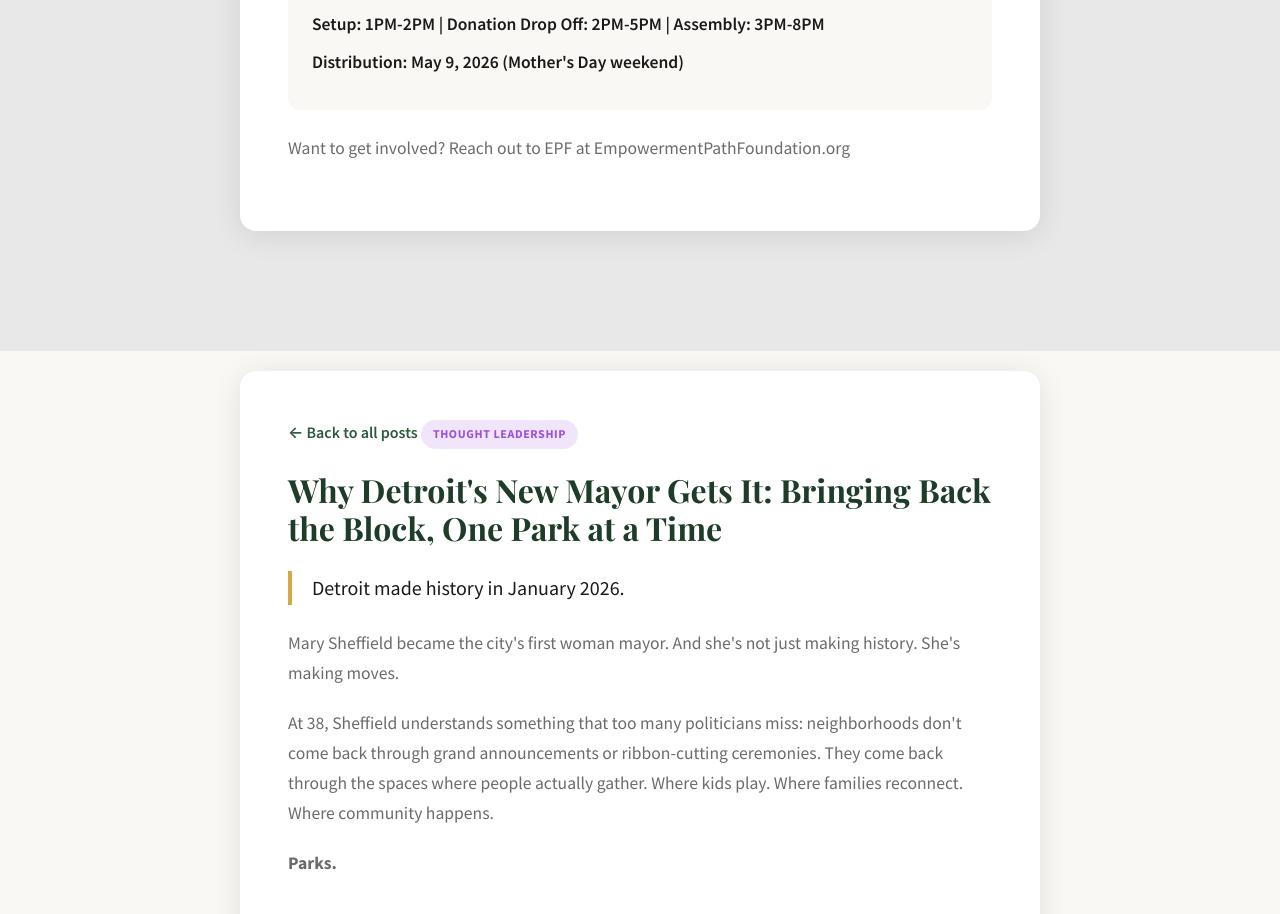
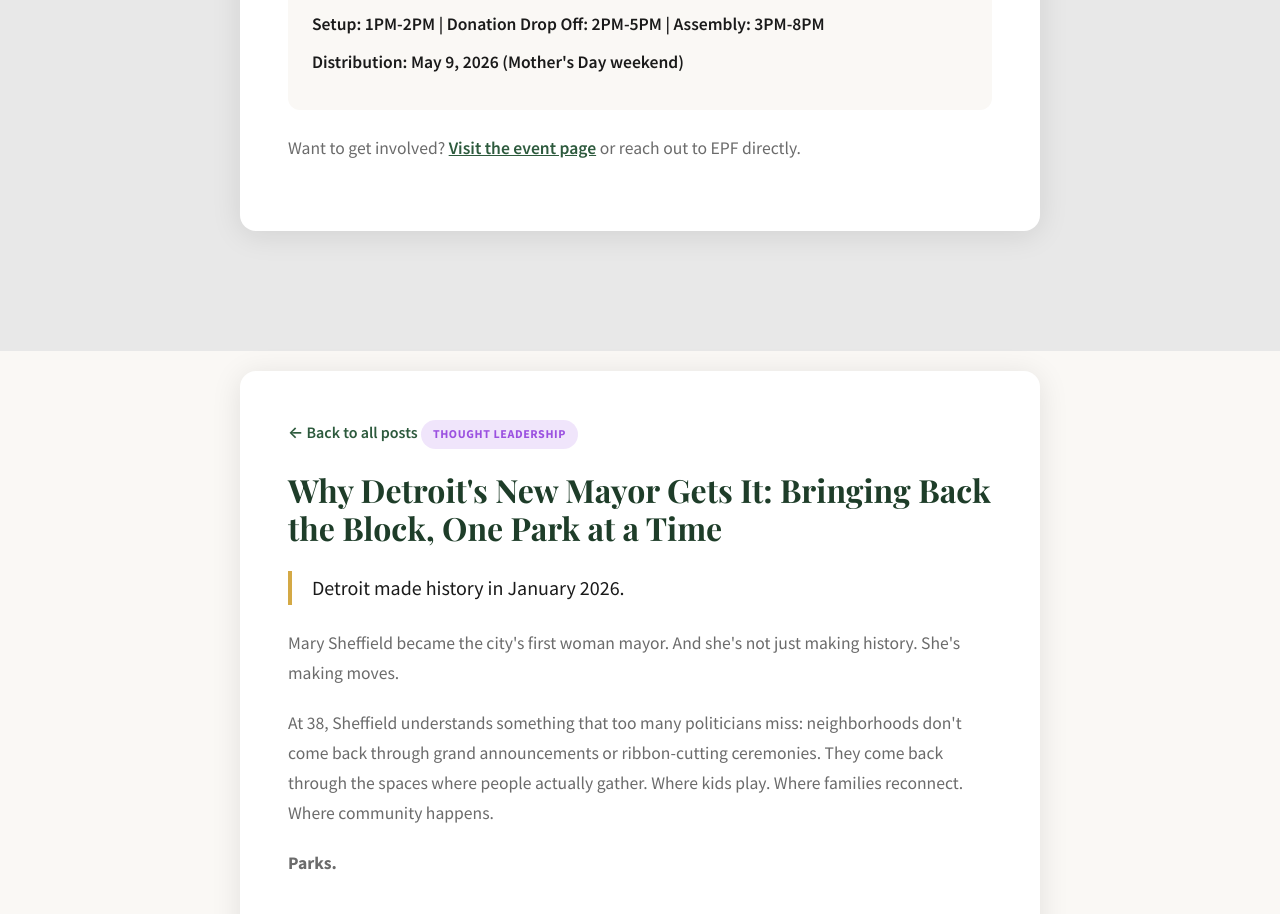
Before and after one commit to endangeredlx/bringbacktheblock, a plain HTML site: page blog.html in a window 1280 px wide. Shown: the part 3320-4234 px from the top of the page. Drawn offline with nearby package versions, Linux system fonts and the light colour scheme.

Commit message:
Add EPF event link to Mother's Day post

```diff
--- a/blog.html
+++ b/blog.html
@@ -504,7 +504,7 @@
                     <p>Distribution: May 9, 2026 (Mother's Day weekend)</p>
                 </div>
 
-                <p>Want to get involved? Reach out to EPF at EmpowermentPathFoundation.org</p>
+                <p>Want to get involved? <a href="https://empowermentpathfoundation.org/" target="_blank" style="color: var(--green); font-weight: 600;">Visit the event page</a> or reach out to EPF directly.</p>
             </article>
         </div>
     </section>
```
